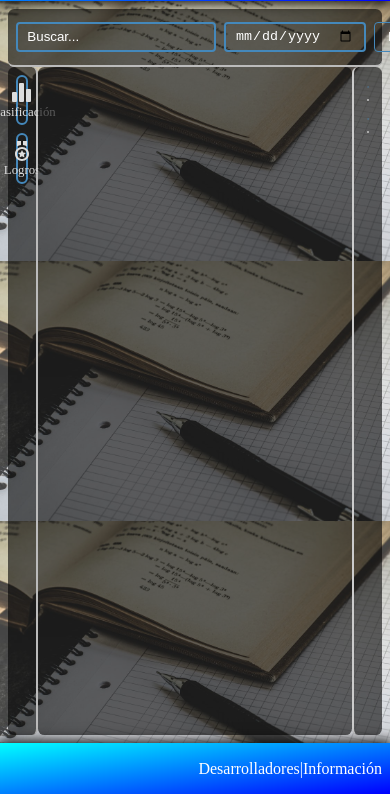
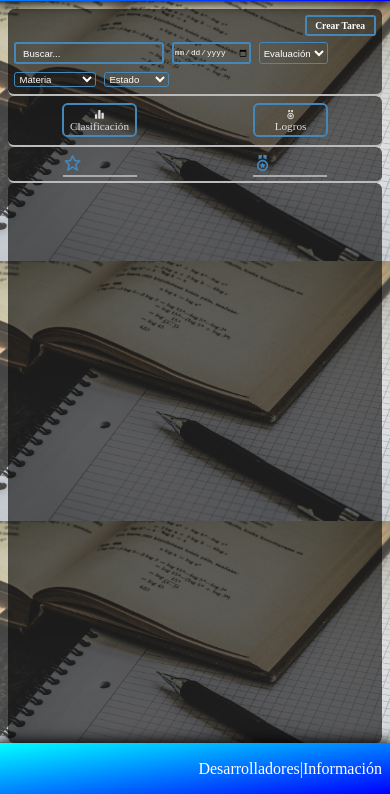
Before and after one commit to nox456/planner_frontend, a website with bundled scripts: page src/pages/tareas.html in a window 390 px wide. Shown: the part 50-844 px from the top of the page. Built offline with nearby package versions, Linux system fonts and the light colour scheme; no server answers.

Commit message:
feat(styles): responsive tasks page

```diff
--- a/src/js/config.js
+++ b/src/js/config.js
@@ -1,2 +1,2 @@
-const HOST = 'https://planner-backend-uy1a.onrender.com'
+const HOST = 'http://192.168.1.108:4000'
 export default HOST
--- a/src/pages/tareas.html
+++ b/src/pages/tareas.html
@@ -3,6 +3,7 @@
     <head>
         <meta charset="UTF-8" />
         <title>Tareas - PlannerApp</title>
+        <meta content="width=device-width, initial-scale=1" name="viewport" />
         <link rel="stylesheet" href="../styles/tasks.css" />
     </head>
     <body>
--- a/src/styles/tasks.css
+++ b/src/styles/tasks.css
@@ -444,3 +444,104 @@ body {
         color: #FFF;
     }
 }
+
+@media screen and (max-width: 640px) {
+    #page-header {
+        #username {
+            width: 20%;
+        }
+        dialog[open] {
+            height: 10%;
+            width: 60%;
+        }
+        dialog {
+            left: 20%;
+        }
+    }
+    #page-main {
+        grid-template-rows: 12% 7% 5% 77%;
+        grid-template-columns: 100%;
+        #main-header {
+            grid-row-start: 1;
+            grid-row-end: 1;
+            grid-column-start: 1;
+            flex-direction: column;
+            padding: .4em;
+            form {
+                flex-wrap: wrap;
+                justify-content: start;
+                input {
+                    font-size: .6em;
+                    padding: 0;
+                }
+                select {
+                    font-size: .6em;
+                    padding: 0;
+                }
+            }
+            div {
+                order: -1;
+                align-self: self-end;
+                font-size: .6em;
+                align-items: center;
+            }
+        }
+        #links-sidebar {
+            grid-row-start: 2;
+            grid-row-end: 2;
+            grid-column-start: 1;
+            flex-direction: row;
+            justify-content: space-around;
+            align-items: center;
+            border: none;
+            padding: .3em 0;
+            border-bottom: 2px solid #bbb;
+            a {
+                font-size: .7em;
+                width: 20%;
+                svg {
+                    width: 1em;
+                    height: 1em;
+                }
+            }
+        }
+        #info-sidebar {
+            grid-row-start: 3;
+            grid-row-end: 3;
+            grid-column-start: 1;
+            flex-direction: row;
+            justify-content: space-around;
+            border: none;
+            border-bottom: 2px solid #bbb;
+            padding: .3em 0;
+            p {
+                width: 20%;
+            }
+        }
+        #tasks-container {
+            grid-row-start: 4;
+            grid-row-end: 4;
+            grid-column-start: 1;
+            flex-direction: column;
+            flex-wrap: nowrap;
+            justify-content: start;
+            align-items: center;
+            padding: .8em 0;
+            article {
+                width: 60%;
+            }
+            #delete-dialog[open] {
+                display: flex;
+                width: 40%;
+                height: 20%;
+            }
+            #delete-dialog {
+                left: 30%;
+            }
+            #done-dialog[open] {
+                width: 35%;
+                left: 35%;
+            }
+        }
+    }
+}
```
